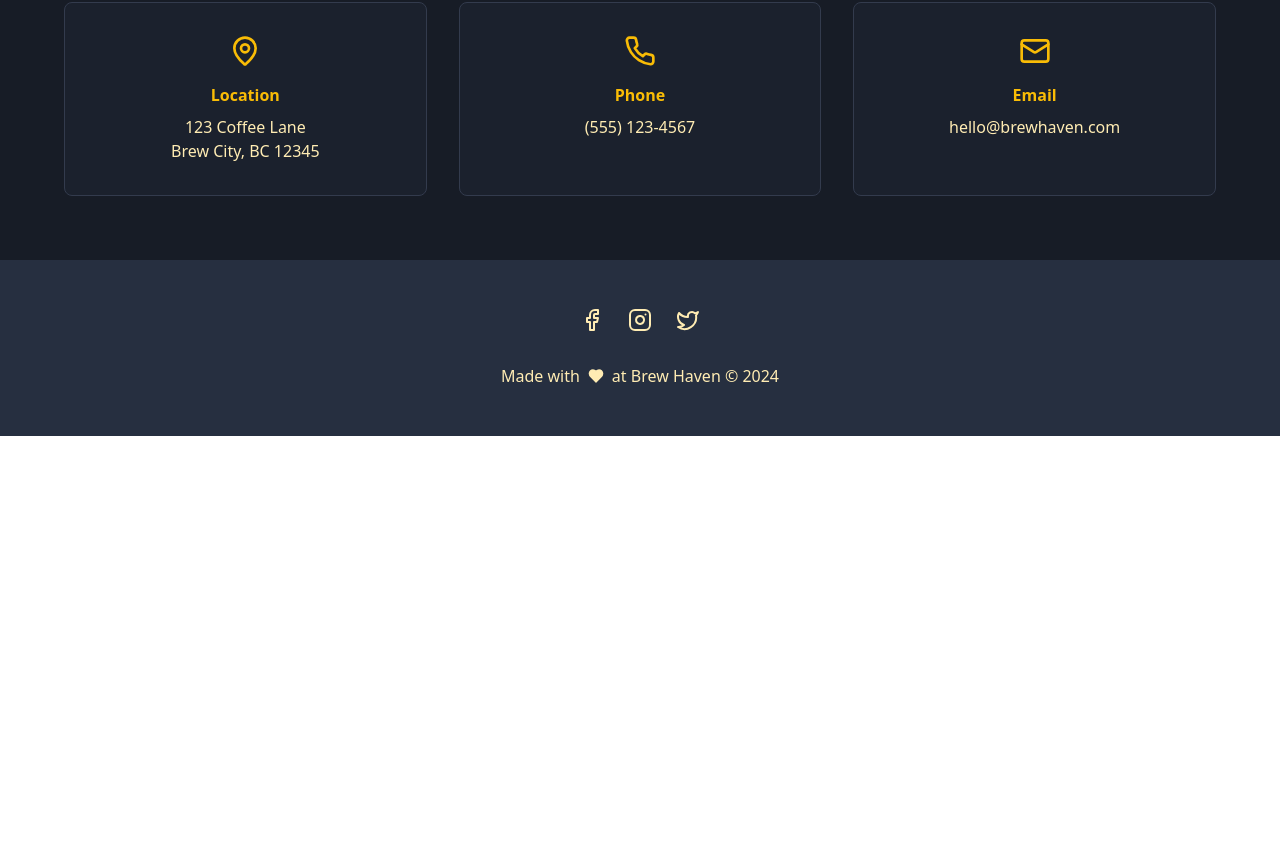
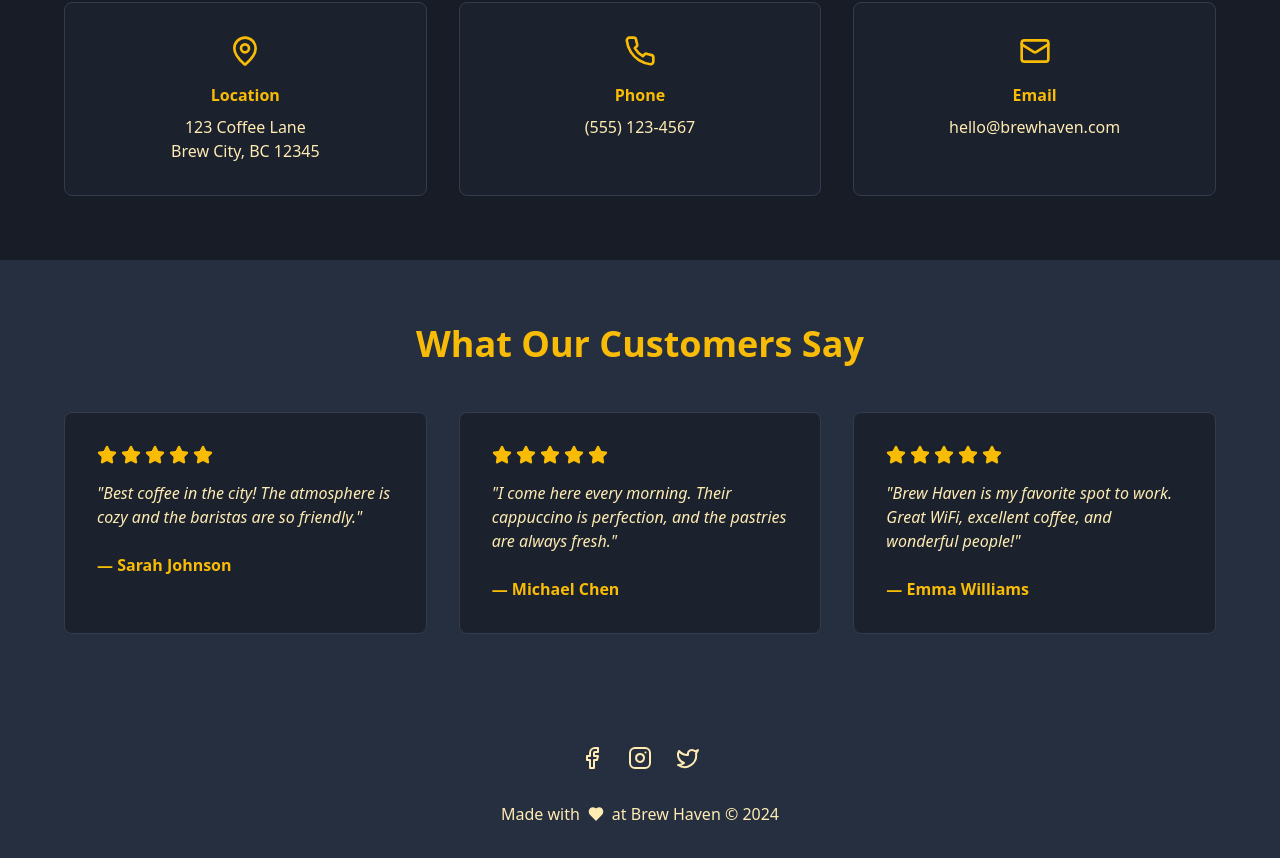
Before and after one commit to Buildify-UG/coffee-shop-landing-4de69dd8-3f38-4c75-a4de-3fcc27fd3fd1, a React (Vite) app: page / in a window 1280 px wide. Shown: the part 1441-2299 px from the top of the page. Before the commit the page ends 1877 px from the top, so only its background shows below. Built offline with nearby package versions, Linux system fonts and the light colour scheme.

Commit message:
Updated project files

```diff
--- a/src/pages/Index.tsx
+++ b/src/pages/Index.tsx
@@ -1,4 +1,4 @@
-import { Coffee, Clock, MapPin, Phone, Mail, Heart, Facebook, Instagram, Twitter, Moon, Sun } from 'lucide-react';
+import { Coffee, Clock, MapPin, Phone, Mail, Heart, Facebook, Instagram, Twitter, Moon, Sun, Star } from 'lucide-react';
 import { useState, useEffect } from 'react';
 
 export default function CoffeeShop() {
@@ -25,6 +25,12 @@ export default function CoffeeShop() {
     { day: 'Monday - Friday', time: '6:00 AM - 8:00 PM' },
     { day: 'Saturday', time: '7:00 AM - 9:00 PM' },
     { day: 'Sunday', time: '8:00 AM - 7:00 PM' },
+  ];
+
+  const testimonials = [
+    { name: 'Sarah Johnson', text: 'Best coffee in the city! The atmosphere is cozy and the baristas are so friendly.' },
+    { name: 'Michael Chen', text: 'I come here every morning. Their cappuccino is perfection, and the pastries are always fresh.' },
+    { name: 'Emma Williams', text: 'Brew Haven is my favorite spot to work. Great WiFi, excellent coffee, and wonderful people!' },
   ];
 
   return (
@@ -135,6 +141,29 @@ export default function CoffeeShop() {
         </div>
       </section>
 
+      {/* Testimonials Section */}
+      <section className="py-16 px-4 bg-secondary">
+        <div className="max-w-6xl mx-auto">
+          <h2 className="text-4xl font-bold text-center mb-12 text-primary">What Our Customers Say</h2>
+          <div className="grid md:grid-cols-3 gap-8">
+            {testimonials.map((testimonial, idx) => (
+              <div
+                key={idx}
+                className="bg-card border border-border rounded-lg p-8 hover:shadow-lg transition-shadow"
+              >
+                <div className="flex gap-1 mb-4">
+                  {[...Array(5)].map((_, i) => (
+                    <Star key={i} className="w-5 h-5 fill-primary text-primary" />
+                  ))}
+                </div>
+                <p className="text-foreground mb-6 italic">"{testimonial.text}"</p>
+                <p className="font-semibold text-primary">— {testimonial.name}</p>
+              </div>
+            ))}
+          </div>
+        </div>
+      </section>
+
       {/* Footer */}
       <footer className="bg-secondary text-foreground py-12 px-4">
         <div className="max-w-6xl mx-auto">
```
